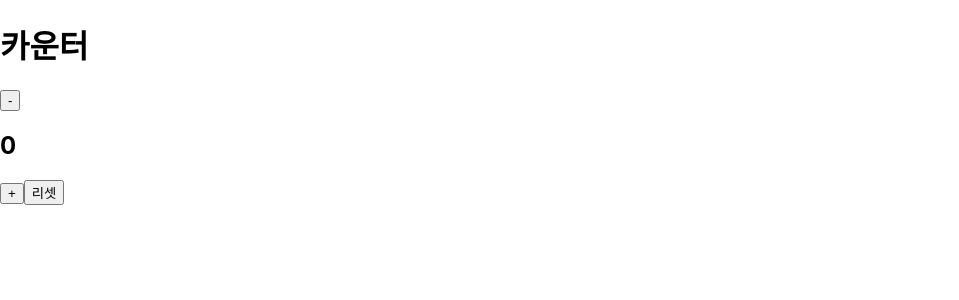
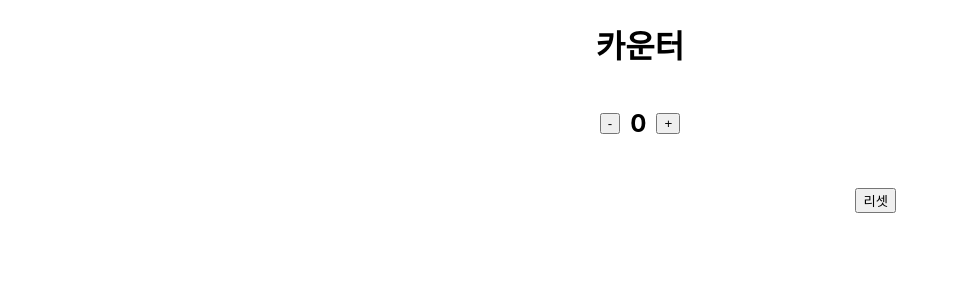
Before and after one commit to Scureme-LEE/PostSeSAC_Lee, a React (Create React App) app in the folder react-counter/: page / in a window 1280 px wide. Shown: the top 300 px of the page, without its empty margins (0-959 px from the left). Built offline with nearby package versions, Linux system fonts and the light colour scheme.

Commit message:
스타일 추가

```diff
--- a/react-counter/src/components/counter.jsx
+++ b/react-counter/src/components/counter.jsx
@@ -23,13 +23,15 @@ const Counter=()=>{
     const reset=()=>setCounter(0);
 
     return (
-        <>
-        <h1>카운터</h1>
-        <button onMouseDown={decrement} onMouseUp={stop}>-</button>
-        <h2>{counter}</h2>
-        <button onMouseDown={increment} onMouseUp={stop}>+</button>
-        <button onClick={reset}>리셋</button>
-        </>
+        <div style={{textAlign:'center',position:'realative'}}>
+            <h1>카운터</h1>
+            <div style={{display: 'flex', alignItems:'center', justifyContent:'center', gap:'10px'}}>
+                <button onMouseDown={decrement} onMouseUp={stop}>-</button>
+                <h2>{counter}</h2>
+                <button onMouseDown={increment} onMouseUp={stop}>+</button>
+            </div>
+            <button onClick={reset} style={{position:'absolute',marginTop:'30px',right:'30%'}}>리셋</button>
+        </div>
     );
 };
 
```
